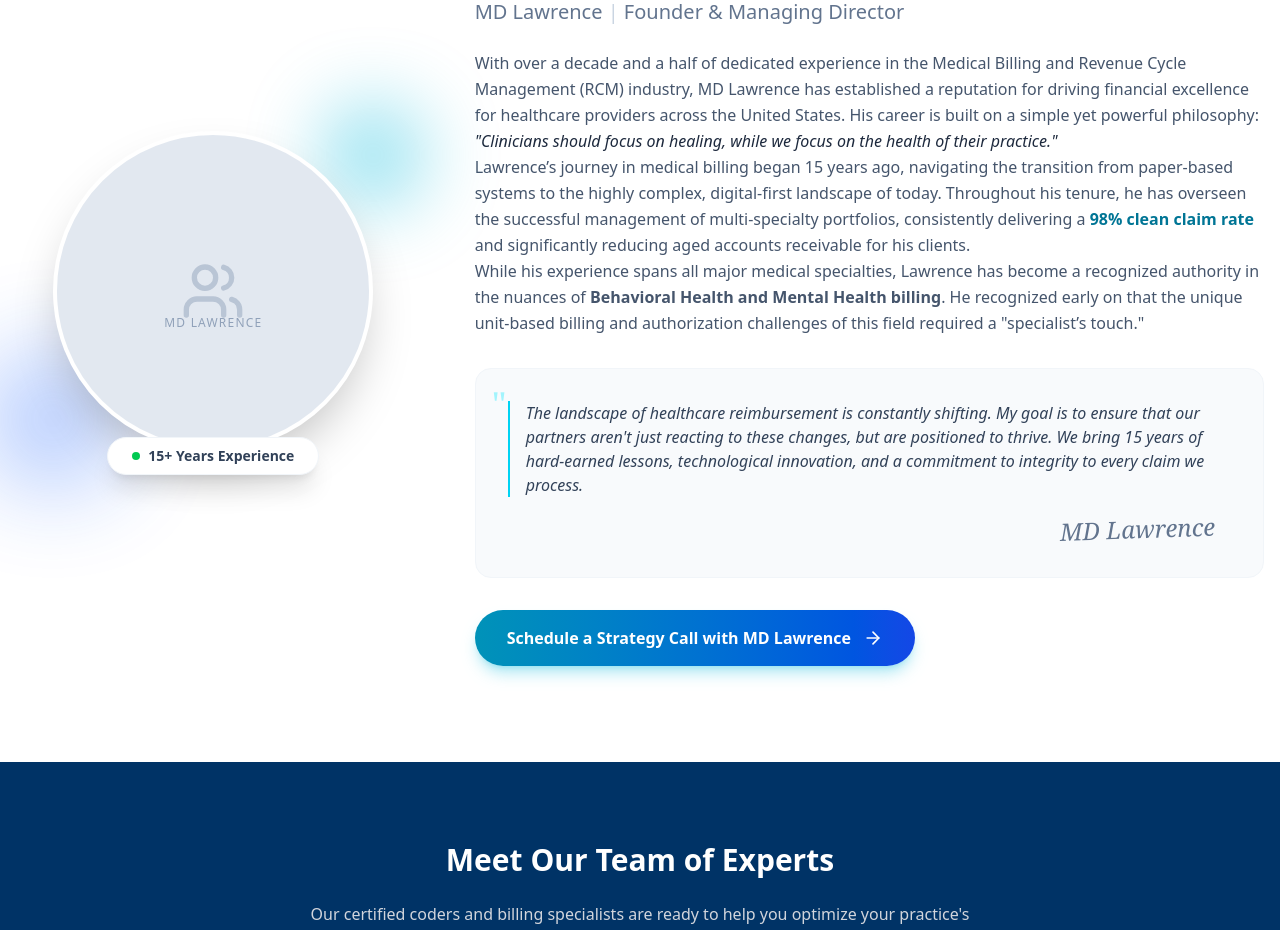
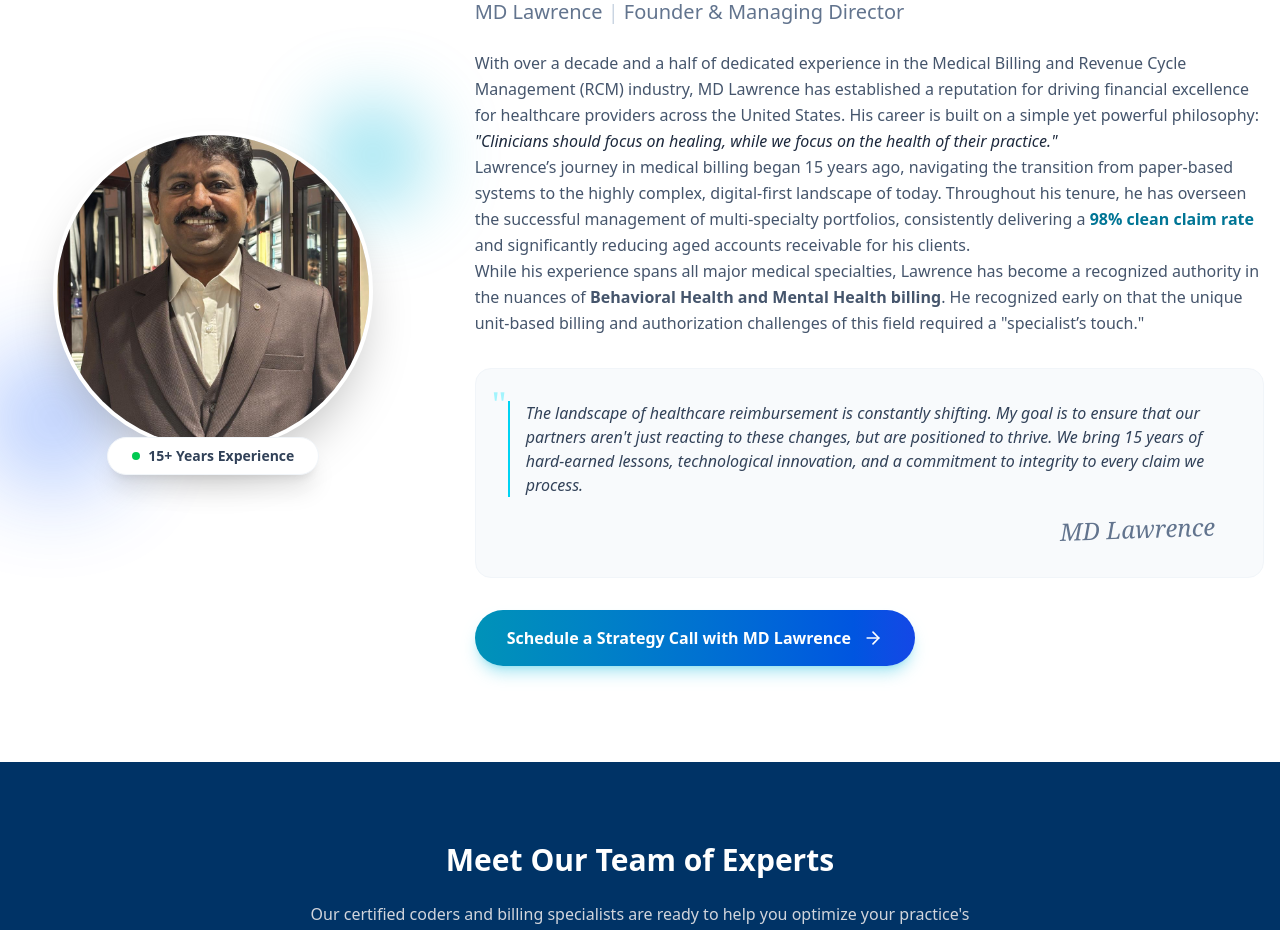
Before and after one commit to akrishbala007-hub/Grace-Finnovation-Medical-Billing, a Next.js app: page /about in a window 1280 px wide. Shown: the part 1220-2150 px from the top of the page. Built offline with nearby package versions, Linux system fonts and the light colour scheme.

Commit message:
feat: update MD profile picture on About Us page

```diff
--- a/app/about/page.tsx
+++ b/app/about/page.tsx
@@ -1,6 +1,7 @@
 "use client";
 
 import { motion } from "framer-motion";
+import Image from "next/image";
 import Link from "next/link";
 import { Users, Target, Heart, Award, ArrowRight } from "lucide-react";
 
@@ -74,11 +75,12 @@ export default function About() {
                         <div className="lg:w-1/3 text-center relative">
                             <div className="relative inline-block">
                                 <div className="w-64 h-64 md:w-80 md:h-80 rounded-full border-4 border-white shadow-2xl overflow-hidden relative z-10 mx-auto bg-slate-200">
-                                    {/* Placeholder for MD Picture */}
-                                    <div className="w-full h-full flex items-center justify-center text-slate-400">
-                                        <Users size={64} opacity={0.5} />
-                                        <span className="absolute mt-16 text-xs uppercase tracking-widest">MD Lawrence</span>
-                                    </div>
+                                    <Image
+                                        src="/images/md-profile.jpeg"
+                                        alt="MD Lawrence"
+                                        fill
+                                        className="object-cover"
+                                    />
                                 </div>
                                 {/* Decorative Elements */}
                                 <div className="absolute top-0 right-0 w-24 h-24 bg-cyan-500 rounded-full blur-[40px] opacity-50 -z-0 translate-x-1/2 -translate-y-1/4"></div>
```
Also changed, not shown: public/images/md-profile.jpeg (added).
